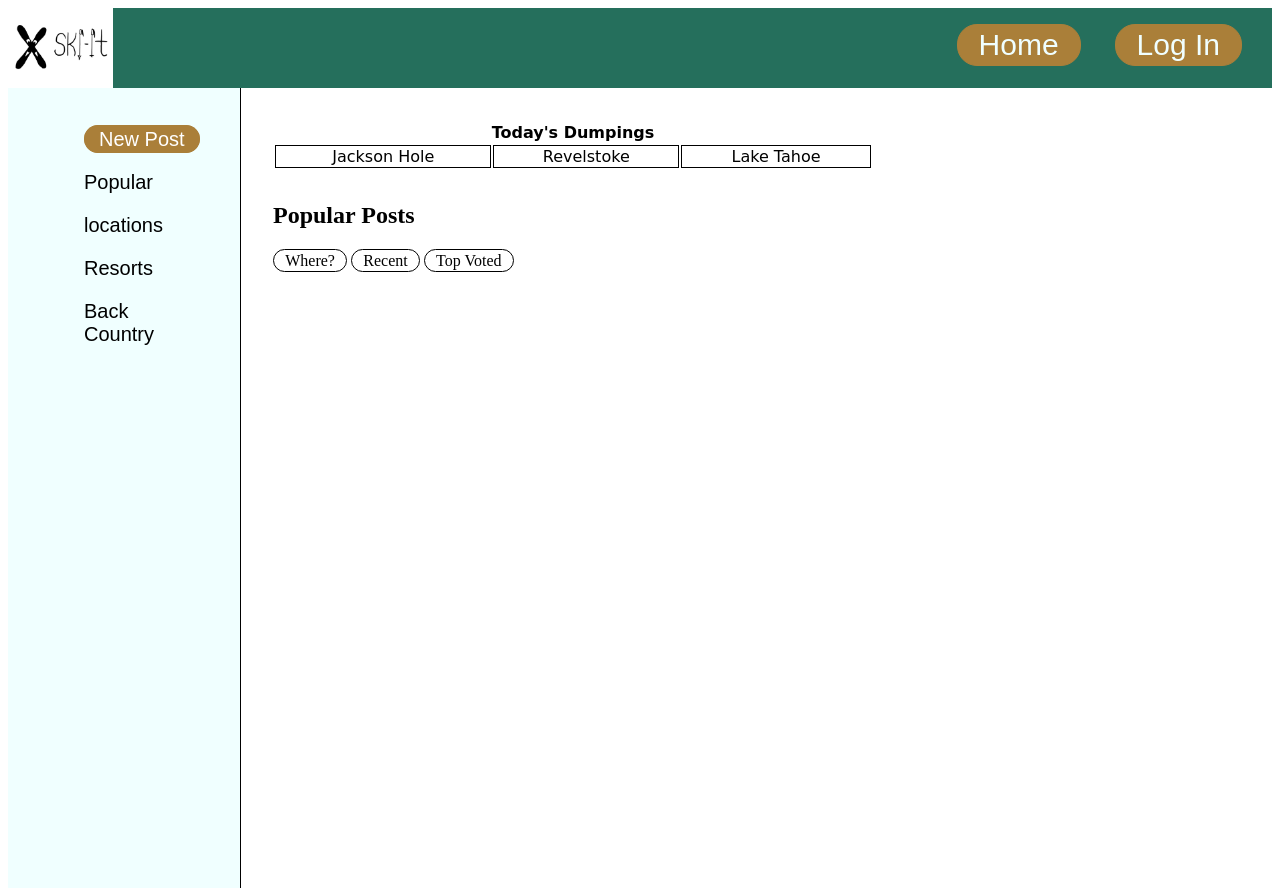
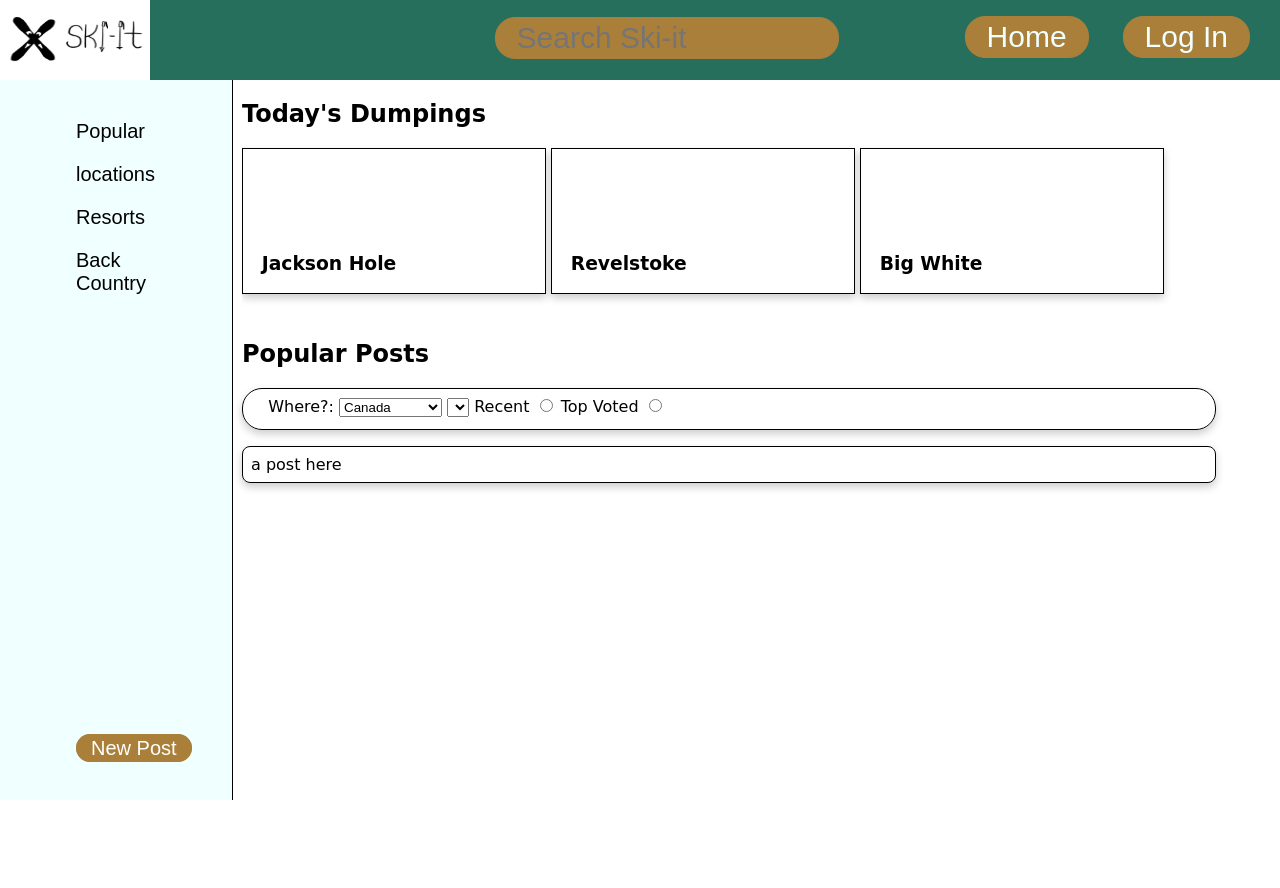
Before and after one commit to COSC360/project-Willg0115, a PHP site: page /routes/home.html in a window 1280 px wide. After the commit the page ends 800 px from the top, so only its background shows below. Run offline with PHP 8.4, Linux system fonts and the light colour scheme; lists and menus that the app fills with data are empty.

Commit message:
updated homepage

```diff
--- a/css/header.css
+++ b/css/header.css
@@ -1,46 +1,54 @@
-.header img{
+
+header img{
     float: left;
 }
-.header{
+header{
     height: 80px;
+    width: 100%;
     background-color: #256F5C;
+    position: fixed;
+    top: 0;
+    left: 0;
+}
+header input{
 
+    width: max-content;
 }
 nav{
     float:right;
     display:flex;
 }
-
-.header_right .home{
-    border: 1px solid black;
-    color:white;
-    background-color:cornflowerblue;
-    margin: 5em 10em 5em;
-    display:flex;
-}
-.header ul{
+header ul{
     list-style:none;
 }
-.header li{
-    text-align: center;
-    vertical-align: center;
+header li{
     margin-right: 1em;
     text-decoration: none;
+    text-align: center;
+}
+header li, #search{
     display:inline-block;
     border: 1px solid #AA7F39;
     background-color: #AA7F39;
     border-radius: 20px;
     padding: .1em .7em .1em .7em;
     font-size:30px;
-
 }
-.header nav a{
+#search {
+    overflow-x: auto;
+    text-align: left;
+    margin-top:0.55em;
+    width: 80%;
+}
+header nav a{
     text-decoration: none;
     color:azure;
     font-family: 'Montserrat', sans-serif;
 }
 .menu{
-    float: left;
+    position: fixed;
+    top:80px;
+    left:0;
     padding: 0 1em 0 1em;
     height:100vh;
     background-color: azure;
@@ -51,6 +59,10 @@ nav{
     bottom: 0;
     font-family: 'Montserrat', sans-serif;
     border-right: solid 1px black;
+}
+#makePost {
+    position: absolute;
+    bottom: 100px;
 }
 .menu ul{
     list-style:none;
@@ -70,26 +82,45 @@ nav{
     border-radius: 20px;
     position: bottom;
 }
-.main, .popular{
-    margin: 2em 2em 2em 2em;
+.main{
+    font-family: "Comic sans MS", "Comic Sans", "cursive", sans-serif;
+    overflow: scroll;
+    margin: 80px 2em 2em 210px;
     padding: 0 1.5em 0 1.5em;
 }
-.main table{
-    font-family: "Comic sans MS", "Comic Sans", "cursive", sans-serif;
-    width:600px;
+.dumpings {
+    overflow-x: scroll;
+    height: 15em;
 }
-.main table td{
-    text-align: center;
+.dumping {
+    position: relative;
+    display: inline-block;
+    width:31%;
     border: 1px solid black;
+    overflow:scroll;
+    height: 60%;
 }
-.popular ul{
-    list-style: none;
-
-
+.dumping h3{
+    margin-left: 1em;
+    position: absolute;
+    bottom: 0;
 }
-.popular li{
-    display: inline-block;
+.popular form{
     padding: .1em .7em .1em .7em;
     border-radius: 20px;
     border: 1px solid black;
 }
+.post {
+    margin-top:1em;
+    margin-bottom: 1em;
+    border: 1px solid black;
+    border-radius: 0.5em;
+    padding: 0.5em
+}
+.dumping, .popular form, .post {
+    box-shadow: 0 4px 8px 0 rgba(0,0,0,0.2);
+    transition: 0.3s;
+}
+fieldset {
+    border: none;
+}
--- a/routes/home.html
+++ b/routes/home.html
@@ -6,8 +6,11 @@
 </head>
 <header>
     <div class="header">
-        <a href="home.html" class="logo"><img src="../layout_and_logic_docs/Project_logo_roughdraft.png" witdth="150", height="80"></a>
+        <a href="home.html" class="logo"><img src="../layout_and_logic_docs/Project_logo_roughdraft.png" width="150", height="80"></a>
         <nav>
+            <form action="get" method="">
+                <input id="search" type="search" placeholder="Search Ski-it">
+            </form>
             <ul>
                 <li><a class="home" href="home.html">Home</a></li>
                 <li><a class="login" href="login.html">Log In</a></li>
@@ -18,35 +21,56 @@
 <body>
     <div class="menu">
         <ul>
-            <li><a href=#post class="newPost">New Post</a></li>
             <li>Popular</li>
             <li>locations</li>
             <li>Resorts</li>
             <li>Back Country</li>
+            <!-- if logged in can make post-->
+            <li id="makePost"><a href=#post class="newPost">New Post</a></li>
         </ul>
     </div>
     <div class="main">
-        <table>
-            <tr>
-                <th colspan="3">Today's Dumpings</th>
-            </tr>
-            <tr>
-                <td>Jackson Hole</td>
-                <td>Revelstoke</td>
-                <td>Lake Tahoe</td>
-            </tr>
+        <div class="dumpings">
+            <h2>Today's Dumpings</h2>
+            <div class="dumping">
+                <img >
+                <h3>Jackson Hole</h3>
+            </div>
+            <div class="dumping">
+                <img >
+                <h3>Revelstoke</h3>
+            </div>
+            <div class="dumping">
+                <img >
+                <h3>Big White</h3>
+            </div>
 
-        </table>
+        </div>
+
         <div class="popular">
             <h2>Popular Posts</h2>
             <div class="filter">
-                <ul>
-                    <li>
-                        Where?
-                    </li>
-                    <li>Recent</li>
-                    <li>Top Voted</li>
-                </ul>
+                <form action="get" method="">
+                    <fieldset>
+                        <label for="country">Where?: </label>
+                        <select name="country" id="country" aria-placeholder="Where?">
+                            <option value="1">Canada</option>
+                            <option value="2">United States</option>
+                        </select>
+                        <select name="state" id="state">
+                            <!--set options based on country selected -->
+                        </select>
+                        <label for="recent">Recent </label>
+                        <input type="radio" name="filter" id="recent">
+                        <label for="topvote">Top Voted </label>
+                        <input type="radio" name="filter" id="topvote">
+                    </fieldset>
+                </form>
+            </div>
+        </div>
+        <div class="posts">
+            <div class="post">
+                a post here
             </div>
         </div>
     </div>
```
